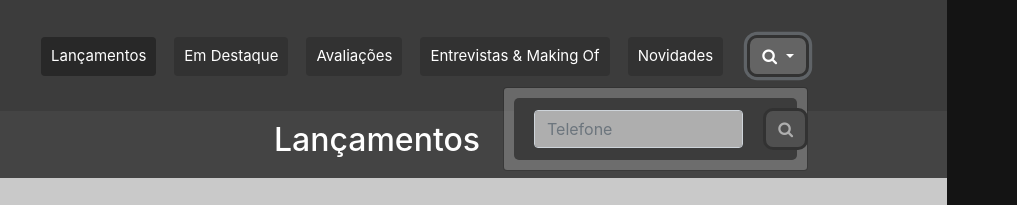
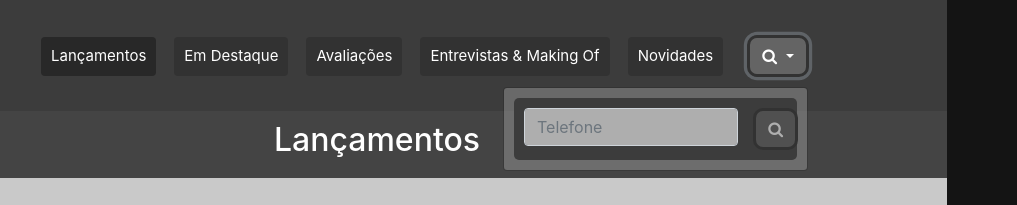
Before and after one commit to LucasHenriqueLS/Projeto_Movie_Bee, a plain HTML site: page index.html in a window 1280 px wide. Both pictures are taken after a click on the button 1040 px from the left and 56 px from the top of the page. Shown: the top 205 px of the page, 263-1280 px from the left. Drawn offline with nearby package versions, Linux system fonts and the light colour scheme.

Commit message:
Consertando o botão de pesquisa.

```diff
--- a/Estilos.css
+++ b/Estilos.css
@@ -100,8 +100,12 @@ body{
     border-radius: 4px;
 }
 
-.barraDePesquisa{
-    padding: 0px 0px 0px 10px!important;
+.barra_pesquisa{
+    padding: 0px !important;
+}
+
+.btn_pesquisa{
+    margin: 0px !important;
 }
 
 /* Menu Mobile */
--- a/index.html
+++ b/index.html
@@ -50,11 +50,13 @@
                                             <div class="dropdown-menu dropdown-menu-right">
                                                 <div class="d-flex flex-row-reverse bd-highlight" id="navbar_menu">
                                                     <nav class="navbar navbar bg">
-                                                        <div class="col-10 barraDePesquisa">
-                                                            <input type="search" class="form-control" id="inputTelefone" required placeholder="Telefone">
-                                                        </div>
-                                                        <div class="col-2 barraDePesquisa">
-                                                            <button class="btn btn-outline my-2 my-sm-0" type="submit"><i class="fa fa-search"></i></button>
+                                                        <div class="row">
+                                                            <div class="col-10">
+                                                                <input type="search" class="form-control" id="inputTelefone" required placeholder="Telefone">
+                                                            </div>
+                                                            <div class="col-2 barra_pesquisa">
+                                                                <button class="btn btn-outline my-2 my-sm-0 btn_pesquisa" type="submit"><i class="fa fa-search"></i></button>
+                                                            </div>
                                                         </div>
                                                     </nav>
                                                 </div>
```
